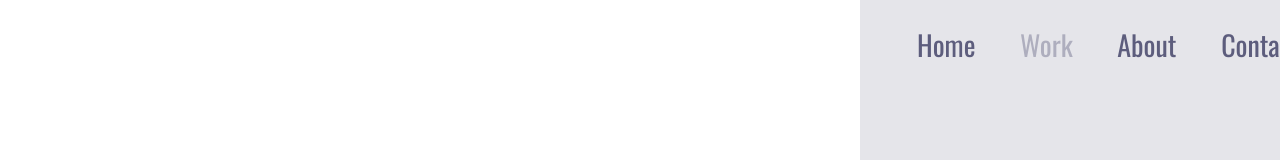
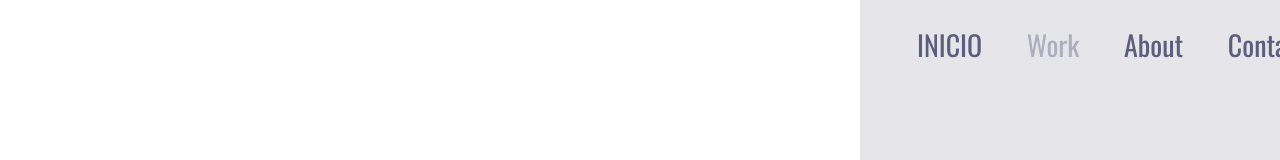
Before and after one commit to MendesJuh/Easy-Shopping-Via-Mobile, a plain HTML site: page index.html in a window 1280 px wide. Shown: the top 160 px of the page. Drawn offline with nearby package versions, Linux system fonts and the light colour scheme.

Commit message:
changed the home for inicio

```diff
--- a/index.html
+++ b/index.html
@@ -31,7 +31,7 @@
         <section class="container-right">
 
             <header>
-                <a>Home</a>
+                <a>INICIO</a>
                 <a>Work</a>
                 <a>About</a>
                 <a>Contact</a>
```
